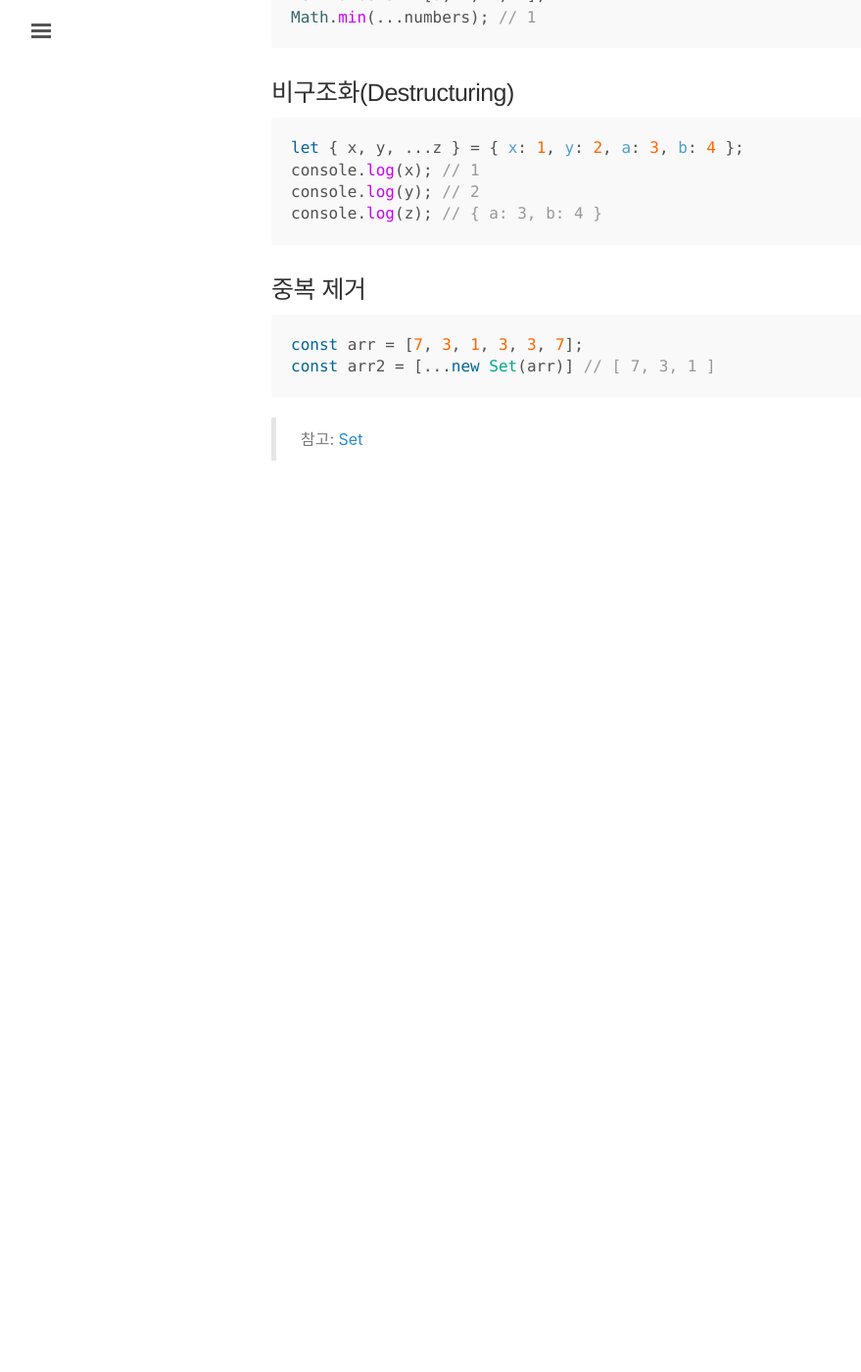
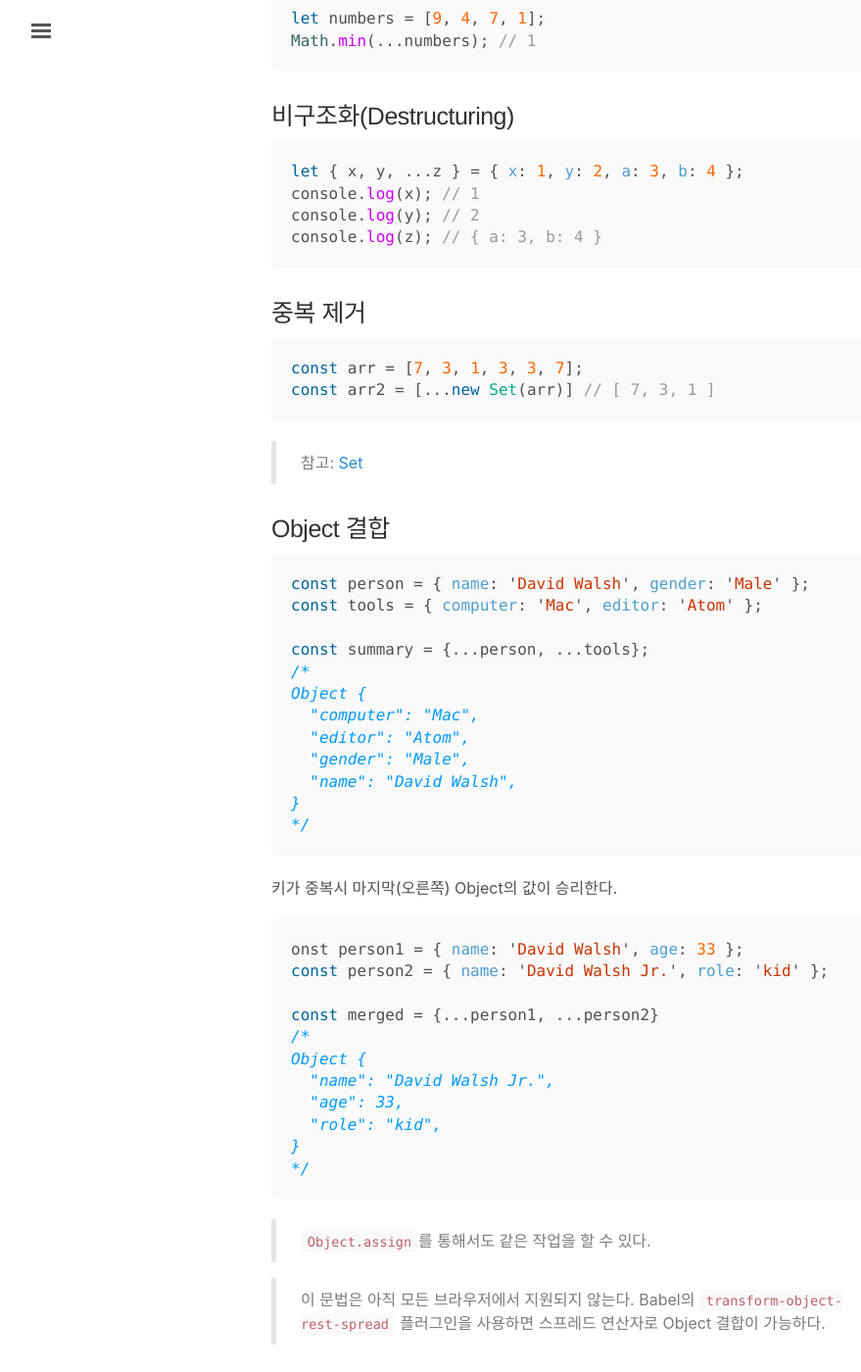
Before and after one commit to seongbeom/seongbeom.github.io, a Jekyll site: the page built from _posts/2017-02-08-uses-of-spread-operator.md, in a window 1280 px wide and 1400 px high, scrolled down 1987 px. Shown: the whole window at 98% size, without its empty margins (3-882 px from the left). Built offline with Jekyll 4.4.1, drawn with Linux system fonts in a browser that asks for light colours; comment, search, counter and statistics services are not loaded; before the commit the page ends 2521 px from its top, so only the background shows below that; some of the changed text lies outside the part shown.

Commit message:
edit users-of-spread-operator

````diff
--- a/_posts/2017-02-08-uses-of-spread-operator.md
+++ b/_posts/2017-02-08-uses-of-spread-operator.md
@@ -6,7 +6,8 @@ published: true
 
 몇가지 스프레드 연산자의 사용 예 정리겸.
 
-> 원글: [6 Great Uses of the Spread Operator](https://davidwalsh.name/spread-operator)
+> [6 Great Uses of the Spread Operator](https://davidwalsh.name/spread-operator)
+[Merge Object Properties with the Spread Operator](https://davidwalsh.name/merge-objects)
 
 ___
 
@@ -97,3 +98,40 @@ const arr2 = [...new Set(arr)] // [ 7, 3, 1 ]
 ```
 
 > 참고: [Set](https://developer.mozilla.org/ko/docs/Web/JavaScript/Reference/Global_Objects/Set)
+
+### Object 결합
+
+```javascript
+const person = { name: 'David Walsh', gender: 'Male' };
+const tools = { computer: 'Mac', editor: 'Atom' };
+
+const summary = {...person, ...tools};
+/*
+Object {
+  "computer": "Mac",
+  "editor": "Atom",
+  "gender": "Male",
+  "name": "David Walsh",
+}
+*/
+```
+
+키가 중복시 마지막(오른쪽) Object의 값이 승리한다.
+
+```javascript
+onst person1 = { name: 'David Walsh', age: 33 };
+const person2 = { name: 'David Walsh Jr.', role: 'kid' };
+
+const merged = {...person1, ...person2}
+/*
+Object {
+  "name": "David Walsh Jr.",
+  "age": 33,
+  "role": "kid",
+}
+*/
+```
+
+> `Object.assign`를 통해서도 같은 작업을 할 수 있다.
+
+> 이 문법은 아직 모든 브라우저에서 지원되지 않는다. Babel의 `transform-object-rest-spread` 플러그인을 사용하면 스프레드 연산자로 Object 결합이 가능하다.
````
